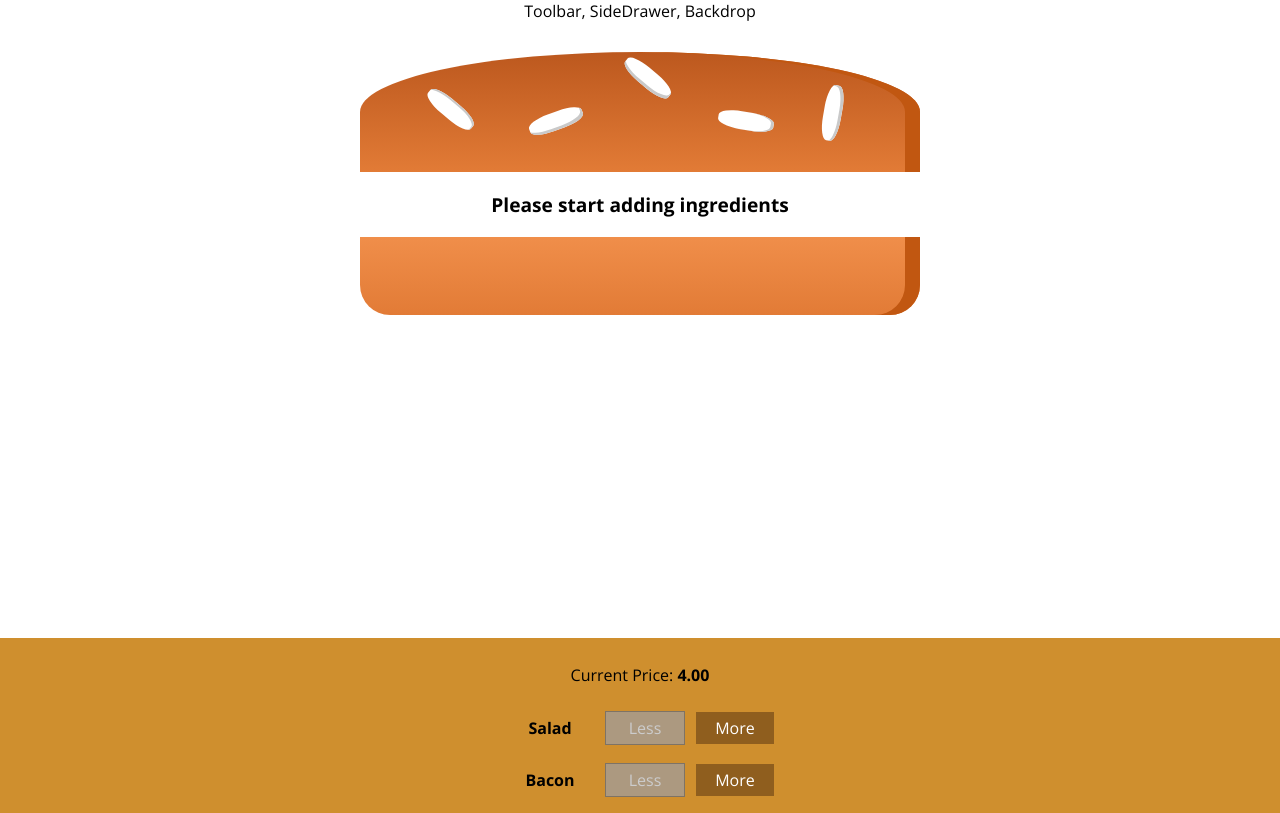
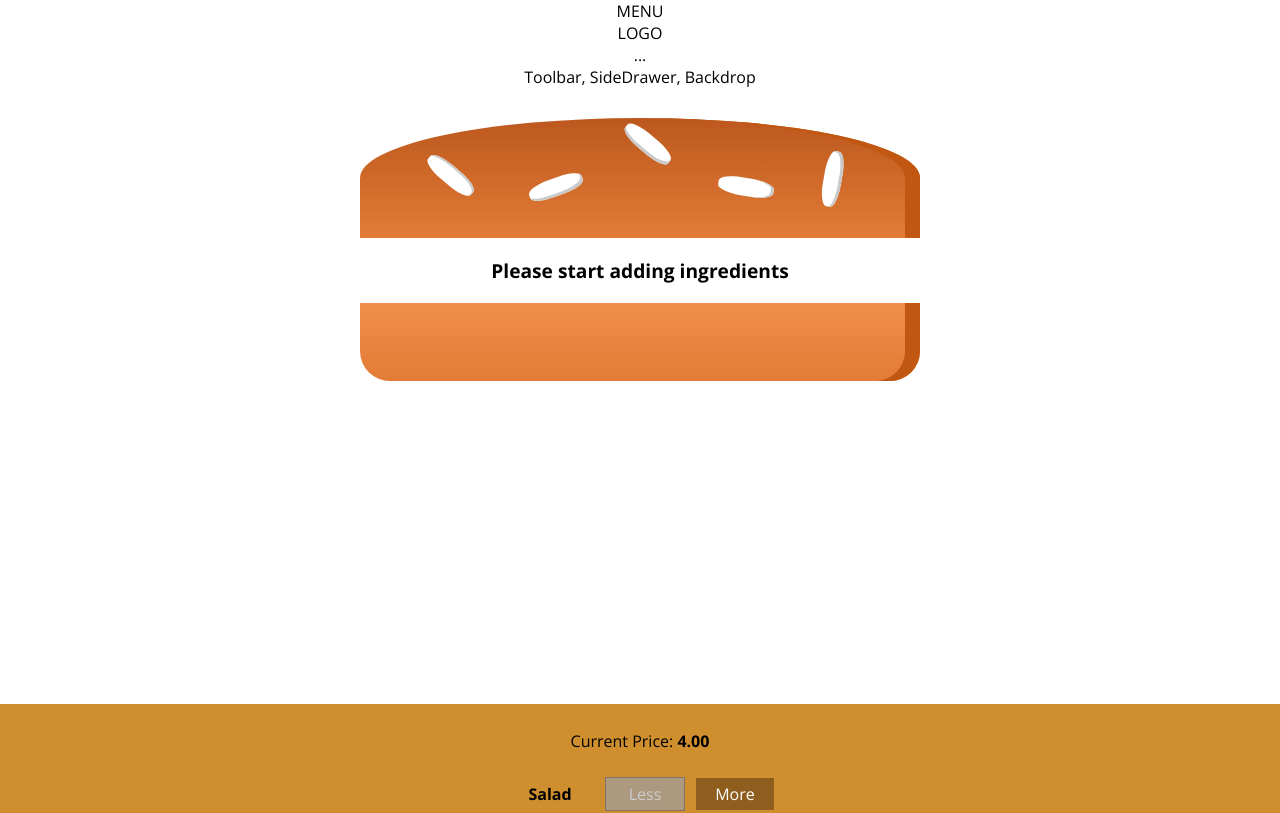
Before and after one commit to kentOneR/burger-app, a React app: page / in a window 1280 px wide. Shown: the top 813 px of the page. Built offline with nearby package versions, Linux system fonts and the light colour scheme.

Commit message:
add Toolbar in Navigation

```diff
--- a/src/components/Layout/Layout.js
+++ b/src/components/Layout/Layout.js
@@ -1,9 +1,11 @@
 import React from 'react';
 import Auxi from 'Hoc/Auxi';
+import Toolbar from 'Components/Navigation/Toolbar/Toolbar';
 import './layout.scss';
 
 const layout = (props) => (
   <Auxi>
+    <Toolbar />
     <div>Toolbar, SideDrawer, Backdrop</div>
     <main className="content">
       {props.children}
--- /dev/null
+++ b/src/components/Navigation/Toolbar/Toolbar.js
@@ -0,0 +1,13 @@
+import React from 'react';
+
+const toolbar = (props) => (
+  <header className="toolbar">
+    <div>MENU</div>
+    <div>LOGO</div>
+    <nav>
+      ...
+    </nav>
+  </header>
+);
+
+export default toolbar;
--- /dev/null
+++ b/src/components/Navigation/Toolbar/toolbar.scss
@@ -0,0 +1,19 @@
+@import '~style/variables';
+
+.toolbar {
+    height: 56px;
+    width: 100%;
+    position: fixed;
+    top: 0;
+    left: 0;
+    display: flex;
+    justify-content: space-between;
+    align-self: center;
+    padding: 0 20px;
+    background-color: $color-brown;
+    z-index: 5;
+
+    nav {
+        height: 100%;
+    }
+}
```
